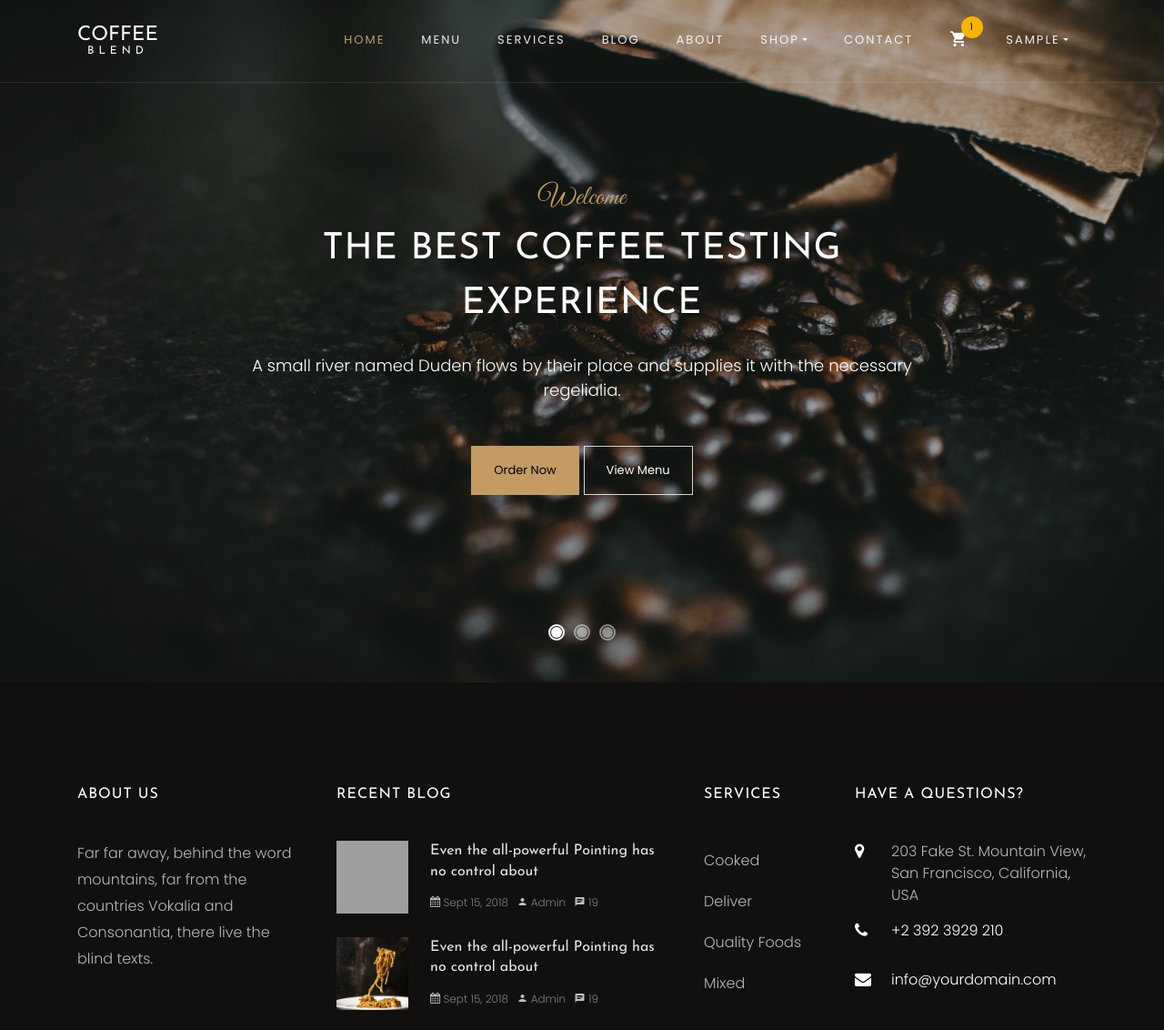
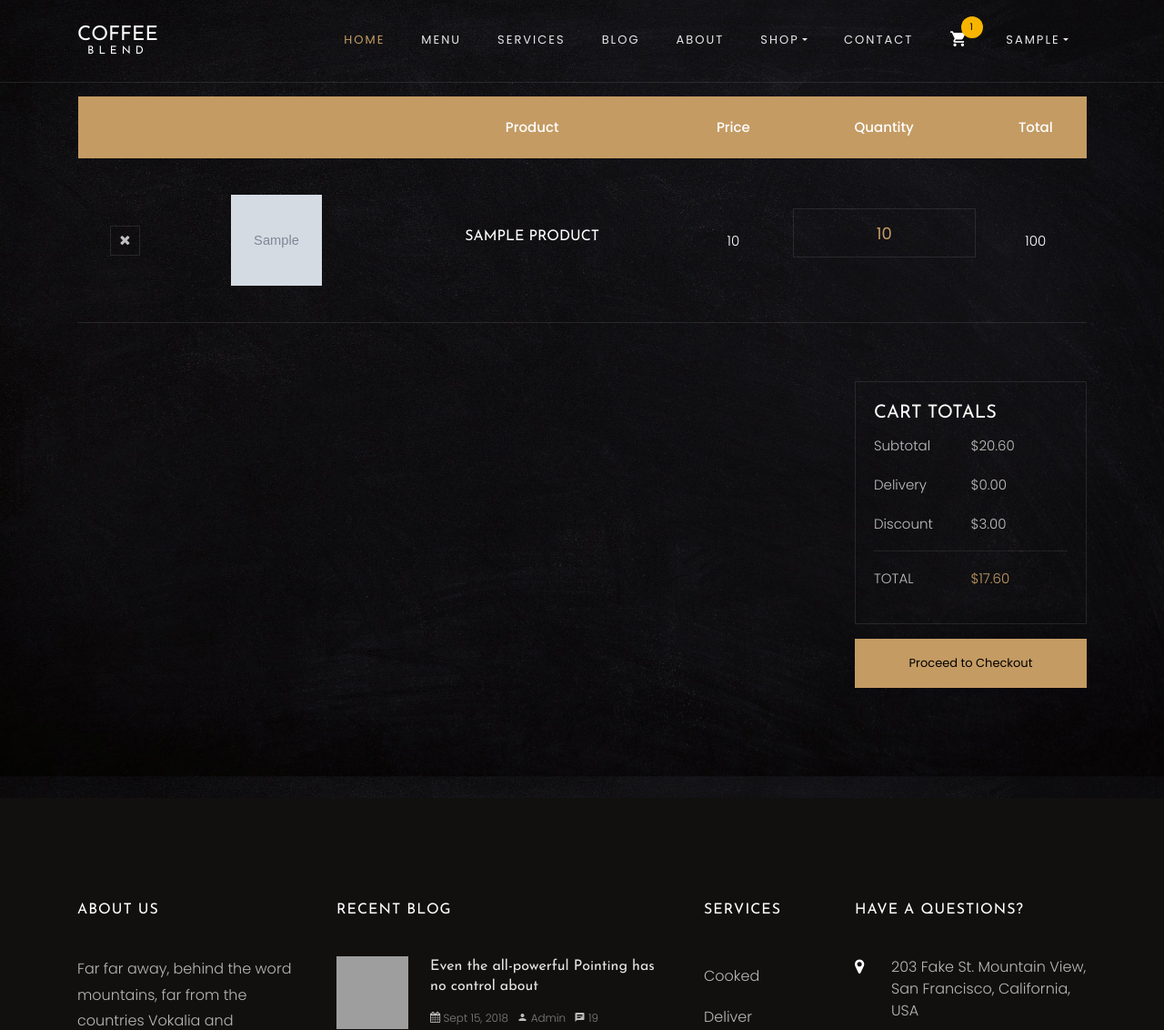
Before and after one commit to YasmineEl-shahat/Cafeteria, a PHP site: page /cart/index.php in a window 1280 px wide. Shown: the top 1132 px of the page at 91% size. Run offline with PHP 8.4, Linux system fonts and the light colour scheme; the visitor is signed in with stand-in values (Sample User, id 1); tables that the repository leaves empty or names only in its code hold one stand-in row (values such as "Sample post"); grey boxes marked "Sample" are stand-in pictures; some libraries are stand-ins or nearby versions; some web fonts are replaced; grey boxes are pictures that could not be loaded.

Commit message:
cart view

```diff
--- a/models/cart.php
+++ b/models/cart.php
@@ -52,10 +52,10 @@ class Cart extends Database
     }
     public function get_Cart_items(string $id)
     {
-        $query = "SELECT Product.name, Product.image, Cart_Item.quantity
+        $query = "SELECT Product.name as name, Product.price as price, Product.image as image, Cart_Item.quantity as quantity
         FROM Product
         INNER JOIN Cart_Item ON Product.id = Cart_Item.product_id
-        INNER JOIN `Cart` ON Cart_Item.cart_id = `Cart`.id";
+        INNER JOIN `Cart` ON Cart_Item.cart_id = `Cart`.id where Cart.id=?";
         $stmt = $this->db->prepare($query);
         $res = $stmt->execute([$id]);
         $data = $stmt->fetchAll(PDO::FETCH_OBJ);
--- /dev/null
+++ b/views/cart/index.php
@@ -0,0 +1,94 @@
+<?php
+
+    include '../layout/navbar.php';
+
+    ini_set('display_errors', 1);
+    ini_set('display_startup_errors', 1);
+    error_reporting(E_ALL);
+
+    include "../../guard/auth.php";
+    include "../../models/cart.php";
+
+    auth("../auth/login-form.php");
+
+    $cart = new Cart();
+    $cart_id = $cart -> get_user_Cart_id($_SESSION["user_id"])[0]->id;
+
+    $items = $cart -> get_Cart_items($cart_id);
+?>
+
+<section class="ftco-section ftco-cart">
+    <div class="container">
+        <div class="row">
+            <div class="col-md-12 ftco-animate">
+                <div class="cart-list">
+                    <table class="table">
+                        <thead class="thead-primary">
+                            <tr class="text-center">
+                            <th>&nbsp;</th>
+                            <th>&nbsp;</th>
+                            <th>Product</th>
+                            <th>Price</th>
+                            <th>Quantity</th>
+                            <th>Total</th>
+                            </tr>
+                        </thead>
+                        <tbody>
+                            <?php foreach($items as $item) { ?>
+                            <tr class="text-center">
+                                <td class="product-remove"><a href="#"><span class="icon-close"></span></a></td>
+
+                                <td class="image-prod"><div class="img" style="background-image:url(<?php echo $item->image; ?>);"></div></td>
+
+                                <td class="product-name">
+                                    <h3><?php echo $item -> name; ?></h3>
+                                </td>
+
+                                <td class="price"><?php echo $item -> price; ?></td>
+
+                                <td class="quantity">
+                                    <div class="input-group mb-3">
+                                    <input type="text" name="quantity" class="quantity form-control input-number" value="<?php echo $item -> quantity; ?>" min="1" max="100">
+                                </div>
+                                </td>
+
+                                <td class="total"><?php echo $item -> price * $item -> quantity; ?></td>
+                            </tr><!-- END TR-->
+                            <?php } ?>
+                        </tbody>
+                        </table>
+                    </div>
+            </div>
+        </div>
+        <div class="row justify-content-end">
+            <div class="col col-lg-3 col-md-6 mt-5 cart-wrap ftco-animate">
+                <div class="cart-total mb-3">
+                    <h3>Cart Totals</h3>
+                    <p class="d-flex">
+                        <span>Subtotal</span>
+                        <span>$20.60</span>
+                    </p>
+                    <p class="d-flex">
+                        <span>Delivery</span>
+                        <span>$0.00</span>
+                    </p>
+                    <p class="d-flex">
+                        <span>Discount</span>
+                        <span>$3.00</span>
+                    </p>
+                    <hr>
+                    <p class="d-flex total-price">
+                        <span>Total</span>
+                        <span>$17.60</span>
+                    </p>
+                </div>
+                <p class="text-center"><a href="checkout.html" class="btn btn-primary py-3 px-4">Proceed to Checkout</a></p>
+            </div>
+        </div>
+    </div>
+</section>
+
+
+<?php
+include '../layout/footer.php';
+?>
--- a/views/home/index.php
+++ b/views/home/index.php
@@ -1,9 +1,6 @@
 <?php
 
-
-
     include '../layout/navbar.php';
-
 
     ini_set('display_errors', 1);
     ini_set('display_startup_errors', 1);
--- a/views/layout/navbar.php
+++ b/views/layout/navbar.php
@@ -64,7 +64,7 @@ session_start();
       </button>
       <div class="collapse navbar-collapse" id="ftco-nav">
         <ul class="navbar-nav ml-auto">
-          <li class="nav-item active"><a href="index.html" class="nav-link">Home</a></li>
+          <li class="nav-item active"><a href="../home" class="nav-link">Home</a></li>
           <li class="nav-item"><a href="menu.html" class="nav-link">Menu</a></li>
           <li class="nav-item"><a href="services.html" class="nav-link">Services</a></li>
           <li class="nav-item"><a href="blog.html" class="nav-link">Blog</a></li>
@@ -79,7 +79,7 @@ session_start();
             </div>
           </li>
           <li class="nav-item"><a href="contact.html" class="nav-link">Contact</a></li>
-          <li class="nav-item cart"><a href="cart.html" class="nav-link"><span class="icon icon-shopping_cart"></span><span class="bag d-flex justify-content-center align-items-center"><small>1</small></span></a></li>
+          <li class="nav-item cart"><a href="../cart" class="nav-link"><span class="icon icon-shopping_cart"></span><span class="bag d-flex justify-content-center align-items-center"><small>1</small></span></a></li>
           <li class="nav-item dropdown">
             <a class="nav-link dropdown-toggle" href="" id="dropdown04" data-toggle="dropdown" aria-haspopup="true" aria-expanded="false"><?php echo $_SESSION['username']; ?></a>
             <div class="dropdown-menu" aria-labelledby="dropdown04">
```
